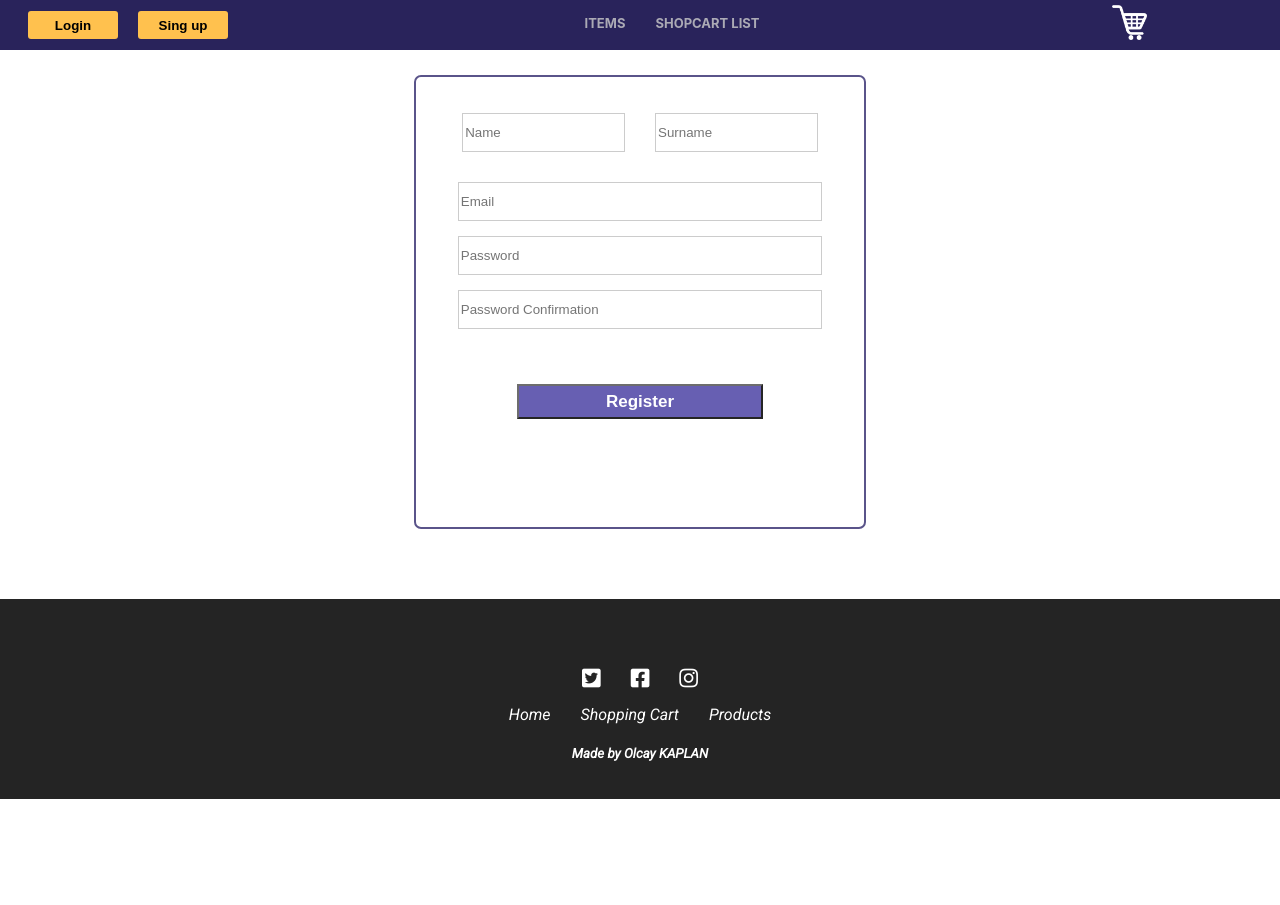
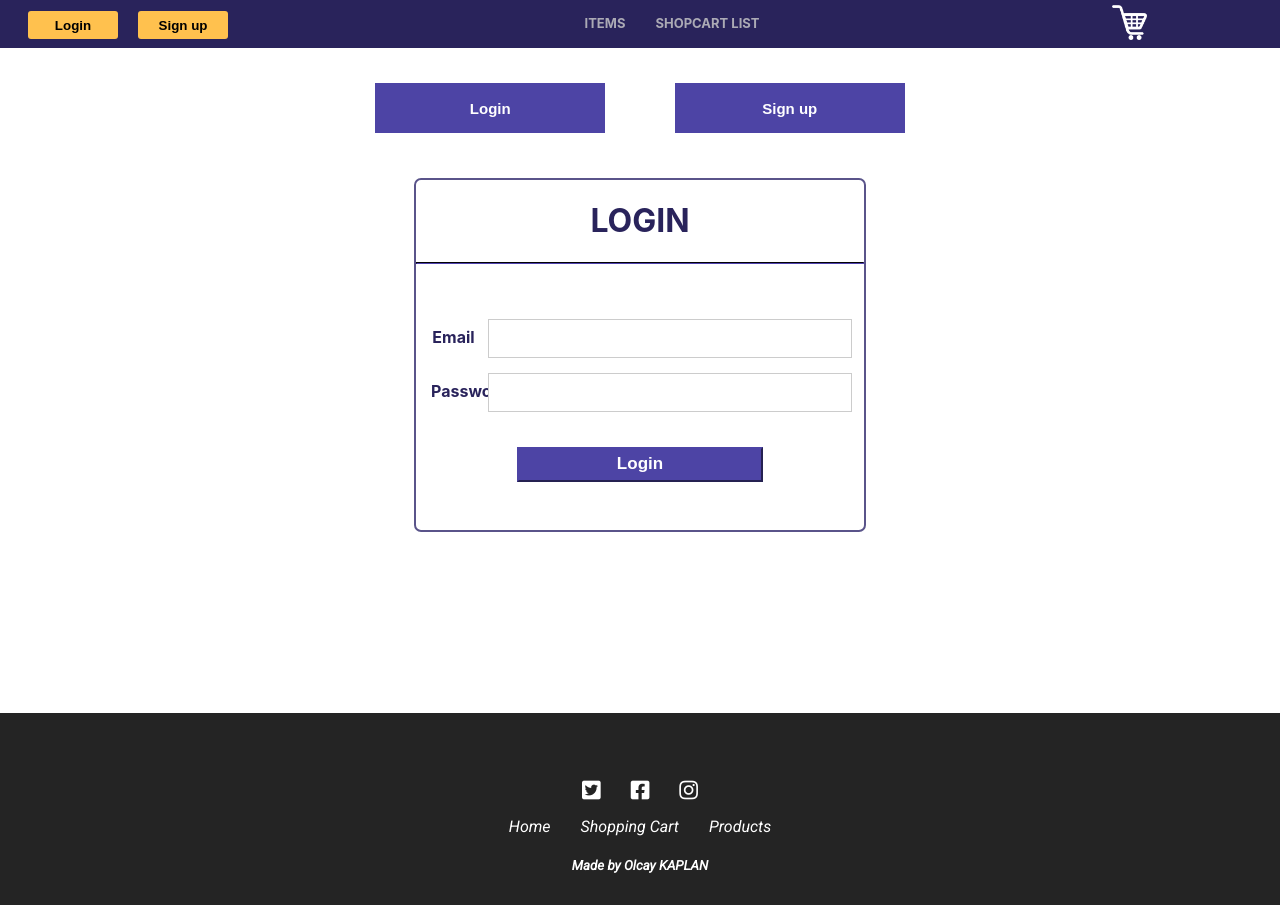
Before and after one commit to olcaykaplan/ShoppingCartReact, a React app: page /login in a window 1280 px wide. Before the commit the page ends 800 px from the top, so only its background shows below. Built offline with nearby package versions, Linux system fonts and the light colour scheme.

Commit message:
switch route login and register component

```diff
--- a/package.json
+++ b/package.json
@@ -12,6 +12,7 @@
     "axios": "^0.19.2",
     "react": "^16.13.1",
     "react-dom": "^16.13.1",
+    "react-router-dom": "^5.2.0",
     "react-scripts": "3.4.1"
   },
   "scripts": {
--- a/src/Components/Cockpit/Cockpit.js
+++ b/src/Components/Cockpit/Cockpit.js
@@ -9,7 +9,7 @@ const cockpit = (props) => {
     <div className={classes.Header}>
     <div className={classes.Header_Left}>
         <button onClick={() => props.togglePage('login')}   className={[classes.Button, classes.ButtonLogin].join(' ')} >Login</button>
-        <button onClick={() => props.togglePage('singUp')} className={ [classes.Button, classes.ButtonSingUp].join(' ')}> Sing up</button>
+        <button onClick={() => props.togglePage('signup')} className={ [classes.Button, classes.ButtonSignUp].join(' ')}> Sign up</button>
     </div>
     <div className={classes.Header_Center}>
         <a  onClick={() => props.togglePage('homepage') }>Items</a>
--- a/src/Components/Cockpit/Cockpit.module.css
+++ b/src/Components/Cockpit/Cockpit.module.css
@@ -1,5 +1,5 @@
 .Cockpit{
-height:50px;
+height:6vh;
 background-color: #29235b;
 color:white;
 font-size: 13px;
@@ -31,6 +31,7 @@ font-size: 13px;
 }
 .Header_Right img{
 height: 35px;
+cursor: pointer;
 }
 .Header_Right a{
     margin: 0 !important;
--- a/src/Components/Footer/Footer.module.css
+++ b/src/Components/Footer/Footer.module.css
@@ -1,7 +1,7 @@
 @import url('https://fonts.googleapis.com/css2?family=Roboto:ital@1&display=swap');
 .Footer{
     width: 100%;
-    height: 200px;
+    height: 24vh;
     background-color: rgb(36, 36, 36);
     color: rgb(231, 231, 231);
     text-align: center;
--- a/src/Components/ShopCartList/ShopCartList.js
+++ b/src/Components/ShopCartList/ShopCartList.js
@@ -18,7 +18,9 @@ const shopCartList = (props) =>{
              <EmptyList emptyPage='shoppingCartEmpty.png'>shopping cart is empty</EmptyList>;
              console.log(content);
     return(
-      <div>
+      <div style={{
+          minHeight: '60vh'
+      }}>
             {content}
 
             {shopCartProductList}
--- a/src/Contains/App.js
+++ b/src/Contains/App.js
@@ -1,14 +1,16 @@
 import React, {Component} from 'react';
 import ShoppingBuilder from '../containers/ShoppingBuilder/ShoppingBuilder'
 import Layout from '../hoc/Layout/Layout';
-
+import {BrowserRouter} from 'react-router-dom';
 function App() {
   return(
-    <div>
-    <Layout>
-    <ShoppingBuilder/>
-    </Layout>
-    </div>
+    <BrowserRouter>
+      <div>
+      <Layout>
+      <ShoppingBuilder/>
+      </Layout>
+      </div>
+    </BrowserRouter>
   )
 }
 
--- a/src/containers/Login/Login.js
+++ /dev/null
@@ -1,48 +0,0 @@
-import React, { Component } from 'react'
-
-export default class Login extends Component {
-   state = {
-      email:"",
-      password:"",
-   }
-
-   handleChange (event){
-      this.setState({
-         [event.target.name] : event.target.value
-      })
-   }
-
-   handleSubmit (event){
-    return event;
-   }
-
-   render() {
-      return (
-         <div>
-            <form onSubmit={(e) => this.handleSubmit(e)}>
-      <label htmlFor="email">Email</label>
-         <input
-            type="email"
-            name="email"
-            value={this.state.email}
-            onChange = { (e) => this.handleChange(e)}
-            required
-            tabIndex='1'
-         />
-         <br/>
-         <label for="password">Password</label>
-         <input
-            type="password"
-            name="password"
-            value={this.state.password}
-            onChange = { (e) => this.handleChange(e)}
-            required
-            tabIndex='2'
-         />
-         <button type="submit" tabIndex='3'>Login</button>
-
-     </form>
-         </div>
-      )
-   }
-}
--- /dev/null
+++ b/src/containers/LoginRegister/Login/Login.js
@@ -0,0 +1,59 @@
+import React, { Component } from 'react';
+import axios from 'axios';
+import classes from  './Login.module.css';
+export default class Login extends Component {
+   state = {
+      email:"",
+      password:"",
+   }
+
+   handleChange (event){
+      this.setState({
+         [event.target.name] : event.target.value
+      });
+   }
+
+   async handleSubmit(event){
+      event.preventDefault();
+      let check = await axios.get('https://shopping-a0c7f.firebaseio.com/users.json').then(res => {
+         const users = res.data;
+           return Object.keys(users).map(u => {
+            if(users[u]['email'] === this.state.email &&  users[u]['password'] === this.state.password)
+            {return true;}
+           }).find(i => i === true);
+   })
+
+}
+   // handleSubmit(event){}
+   render() {
+      return (
+         <div style={{textAlign:"center", justifyContent:"center", alignItems: "center" }}>
+            <form className={classes.Form}  onSubmit={(e) => this.handleSubmit(e)}>
+            <h1 className={classes.Title}>Login</h1>
+            <hr/>
+      <label htmlFor="email">Email</label>
+         <input
+            type="email"
+            name="email"
+            value={this.state.email}
+            onChange = { (e) => this.handleChange(e)}
+            required
+            tabIndex='1'
+         />
+         <br/>
+         <label htmlFor="password">Password</label>
+         <input
+            type="password"
+            name="password"
+            value={this.state.password}
+            onChange = { (e) => this.handleChange(e)}
+            required
+            tabIndex='2'
+         />
+         <button type="submit" tabIndex='3'>Login</button>
+
+     </form>
+         </div>
+      )
+   }
+}
--- /dev/null
+++ b/src/containers/LoginRegister/Login/Login.module.css
@@ -0,0 +1,54 @@
+.Form{
+    border: 2px solid #5a548a;
+    height: 350px;
+    width: 35%;
+    display: inline-block;
+    margin-top: 25px;
+    border-radius: 7px;
+   justify-content: center;
+}
+
+.Form button {
+    width: 55%;
+    height: 35px;
+    margin-top: 35px;
+    cursor: pointer;
+    font-size: 17px;
+    font-weight: bold;
+    background-color: #4d44a5;
+    color: #fff;
+    border-color:#4d44a5 ;
+}
+.Form button:hover{
+    background-color:rgb(255, 193, 78);
+    color:black;
+    border-color:rgb(255, 193, 78) ;
+}
+.Form label {
+    margin-left: 15px;
+    margin-top: 16px;
+    float: left;
+    font-weight: bold;
+    color: #29235b;
+    height: 35px;
+    line-height: 35px;
+    width: 45px;
+    }
+.Form input{
+    height:35px;
+    border: 0.5px solid #ccc;
+    width: 80%;
+    margin-top: 15px;
+
+}
+.Form input:focus{
+    background-color: rgb(229, 248, 255);
+}
+.Title{
+    text-transform: uppercase;
+    font-weight: bold;
+    color: #29235b;
+}
+hr{
+    margin-bottom: 40px;
+}
--- /dev/null
+++ b/src/containers/LoginRegister/LoginRegister.js
@@ -0,0 +1,53 @@
+import React, { Component, useEffect } from 'react'
+import {Route, Link ,Switch} from 'react-router-dom';
+import Auxed from '../../hoc/Auxed';
+import Login from './Login/Login';
+import SignUp from './SignUp/SignUp';
+import classes from './LoginRegister.module.css';
+
+
+export default class LoginRegister extends Component {
+state = {
+    page : '',
+}
+    componentWillMount(){
+     console.log('1',this.props.page);
+        this.props.history.push('/'+this.props.page);
+    }
+    componentWillUpdate(nextProps, nextState) {
+        console.log('2',this.props.page);
+        if ( nextProps.page !== this.props.page) {
+            this.props.history.push('/'+nextProps.page);
+            //  this.setState({page: this.props.page})
+        }
+      }
+    componentDidUpdate(prevProps, prevState){
+        console.log('3',this.props.page);
+        if(prevProps.page !== this.props.page){
+        console.log("component did update",this.state.page);
+        //this.props.history.push('/'+this.state.page);
+        this.setState({page: this.props.page})
+    }
+    }
+
+    render() {
+
+        return (
+
+            <div className={classes.Content}>
+            <div className={classes.Switches}>
+                <Link to='/login'><button >Login</button></Link>
+                <Link to='/signup'><button >Sign up</button></Link>
+            </div>
+                <Switch>
+                    <Route
+                    path='/login'
+                    component={Login}></Route>
+                    <Route
+                    path='/signup'
+                    component={SignUp}></Route>
+                </Switch>
+                </div>
+        )
+    }
+}
--- /dev/null
+++ b/src/containers/LoginRegister/LoginRegister.module.css
@@ -0,0 +1,29 @@
+.Content{
+    height: 70vh;
+}
+
+.Switches{
+    width: 90%;
+    text-align: center;
+    margin: auto;
+    margin-top: 35px;
+    margin-bottom: 20px;
+
+}
+.Switches button{
+    width: 20%;
+    background-color: #4d44a5;
+    border: none;
+    color: #fff;
+    height: 50px;
+    cursor: pointer;
+    font-weight: bold;
+    font-size: 15px;
+    margin: 0 3%;
+}
+
+.Switches button:hover{
+    background-color:rgb(255, 193, 78);
+    color:black;
+
+}
--- a/src/containers/SignUp/SignUp.js
+++ b/src/containers/LoginRegister/SignUp/SignUp.js
@@ -53,8 +53,11 @@ export default class SignUp extends Component {
                 return (
                    // put here two button here login and signup, user can swithc the page what use click
                     <div style={{textAlign:"center", justifyContent:"center", alignItems: "center" }}>
+
+
                        <form className={classes.Form} onSubmit={(e) => this.handleSubmit(e)}>
-                       <h1> </h1>
+                      <h1 className={classes.Title}>Register</h1>
+                      <hr/>
                        <div className={classes.NameSurname}>
                                 <input
                                 type='text'
--- a/src/containers/SignUp/SignUp.module.css
+++ b/src/containers/LoginRegister/SignUp/SignUp.module.css
@@ -1,6 +1,6 @@
 .Form{
     border: 2px solid #5a548a;
-    height: 450px;
+    height: 500px;
     width: 35%;
     display: inline-block;
     margin-top: 25px;
@@ -17,15 +17,18 @@ color: #29235b;
     width: 55%;
     height: 35px;
     margin-top: 55px;
-
+    cursor: pointer;
     font-size: 17px;
     font-weight: bold;
     background-color: #4d44a5;
+    border-color:#4d44a5 ;
     color: #fff;
-    opacity: 85%
+
 }
 .Form button:hover{
-    opacity: 1;
+    background-color:rgb(255, 193, 78);
+    color:black;
+    border-color:rgb(255, 193, 78) ;
 }
 .Form input{
     height:35px;
@@ -47,3 +50,8 @@ hr{
 .Form label {
    margin-left: 10%;
 }
+.Title{
+    text-transform: uppercase;
+    font-weight: bold;
+    color: #29235b;
+}
--- a/src/containers/ShoppingBuilder/ShoppingBuilder.js
+++ b/src/containers/ShoppingBuilder/ShoppingBuilder.js
@@ -2,8 +2,10 @@ import React, { Component } from "react";
 import Cockpit from '../../Components/Cockpit/Cockpit'
 import ItemList from '../../Components/ItemList/ItemList';
 import ShopCartList from '../../Components/ShopCartList/ShopCartList';
-import Login from '../Login/Login';
-import SingUp from '../SignUp/SignUp';
+// import Login from '../LoginRegister/Login/Login';
+// import SignUp from '../LoginRegister/SignUp/SignUp';
+import LoginRegister from '../LoginRegister/LoginRegister';
+import { Route } from "react-router-dom";
 class ShoppingBuilder extends Component {
     state= {
         items:[
@@ -12,7 +14,7 @@ class ShoppingBuilder extends Component {
           {id:'1055sd',  name:'Red Daily-Life Vans Shoes',  img:'vans-red.jpg',  price:547.99,},
          ],
          shoppingCart:[],
-         homePage: 'singUp',
+         page: 'login',
          totalPrice:0,
       }
 
@@ -51,43 +53,49 @@ class ShoppingBuilder extends Component {
           removedItem.quantity =  removedItem.quantity  - 1;
           shopList[productIndex] = removedItem;
        }
-       console.log(shopList);
+
        this.setState({shoppingCart : shopList, totalPrice : totalPrice});
 
       }
 
       togglePage = (page) => {
       let status = page;
-      if(page !== 'homepage') status = false;
-      else status = true;
+      // if(page !== 'homepage') status = false;
+      // else status = true;
+      // debugger
+
        this.setState({
-         homePage:status
+        page:status
        });
       }
 
       render(){
-        let pageContent = '';
+        let pageContent = <ItemList
+        items = {this.state.items}
+        clicked = {this.addShoppingCart}
+        />;
         let orderedTotalProductNumber = 0;
         this.state.shoppingCart.map(p => ( orderedTotalProductNumber += p.quantity));
-        if(this.state.homePage === 'homepage'){
-         pageContent =  <ItemList
-                      items = {this.state.items}
-                      clicked = {this.addShoppingCart}
-                      />;
-        }
-        else if (this.state.homePage === 'shoppingCart' ) {
+
+        if (this.state.page === 'shoppingCart' ) {
           pageContent = <ShopCartList
                           products = {this.state.shoppingCart}
                           clickedRemove = {this.removeShoppingCartItem}
                           totalPrice = {this.state.totalPrice}
                         />;
         }
-        else if (this.state.homePage === 'singUp' ) {
-          pageContent = <SingUp />;
+        else if (this.state.page === 'signup'|| this.state.page === 'login' ) {
+          // pageContent = <LoginRegister  page={this.state.page}/>
+
+           pageContent = <Route
+                          render =
+                            { (props) =>
+                            <LoginRegister
+                              {...props} page ={this.state.page} />
+                              }/>
+
         }
-        else {
-          pageContent = <Login/>;
-        }
+
         return(
             <div >
             <Cockpit
```
Also changed, not shown: src/containers/Login/Login.module.css (deleted), 1 other file.
